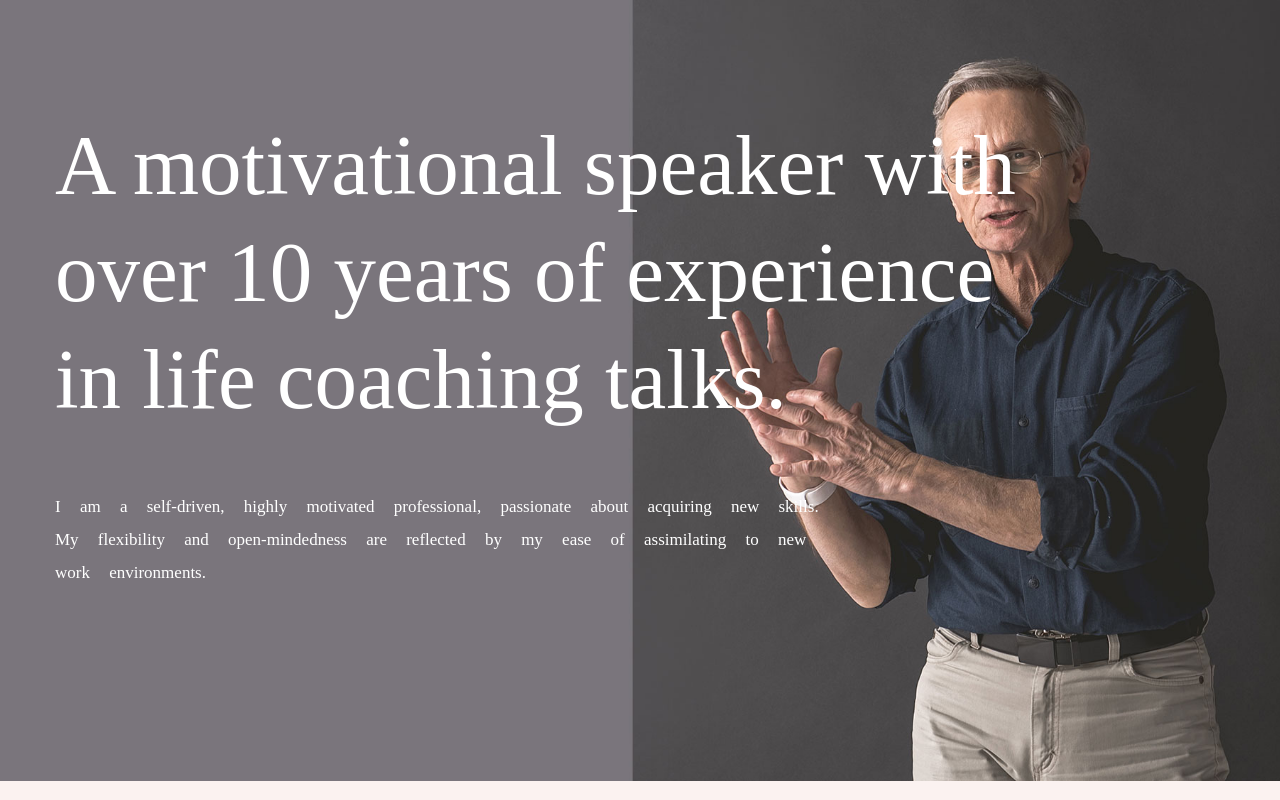
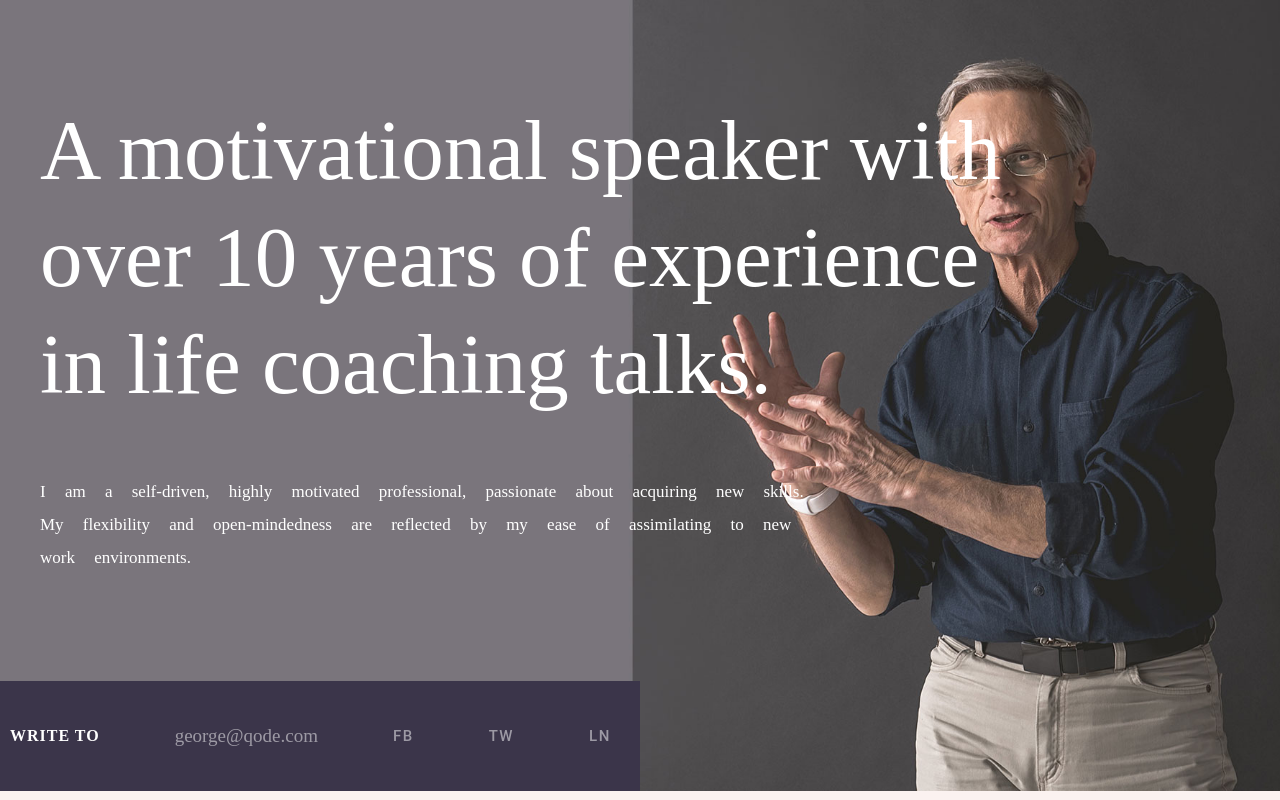
Before and after one commit to Real-DeviLs/Portfolio, a Next.js app: page / in a window 1280 px wide. Shown: the top 800 px of the page. Built offline with nearby package versions, Linux system fonts and the light colour scheme.

Commit message:
add navbar and fix line height issue

```diff
--- a/components/Biography.jsx
+++ b/components/Biography.jsx
@@ -34,9 +34,9 @@ const Styledparagraph = styled.p`
 
 `
 
-export const Biography = (props)=>{
+export const Biography = (props) => {
 
-  return(
+  return (
     <Wrapper>
 
       <Heading>Biography</Heading>
--- a/components/Hero.jsx
+++ b/components/Hero.jsx
@@ -11,13 +11,12 @@ const Box = styled.div`
     height: 100%;
     opacity: 1;
     z-index: 20;
-    padding-bottom: 70px;
 `
 
 const TextArea = styled.div`
     max-width: 1100px;
-    padding: 55px;
-    padding-bottom: 105px;
+    padding: 40px;
+    padding-bottom: 90px;
 `
 
 const Heading = styled.h1`
@@ -30,6 +29,7 @@ const Heading = styled.h1`
     color: rgb(255, 255, 255);
     @media (max-width: 768px) {
         font-size: 40px;
+        line-height: 57px;
     }
 `
 
@@ -48,6 +48,61 @@ const Para = styled.p`
     font-size: 17px;
     color: rgb(255, 255, 255);
 `
+const BottomBox = styled.div`
+    max-width: 1400px;
+    height: 110px;
+    display: grid;
+    grid-template-columns: 1fr 1fr;
+    @media (max-width: 768px) {
+      grid-template-columns: 1fr;
+    }
+`
+
+const SocialSection = styled.div`
+    background-color: rgb(59, 53, 74);
+    font-family: Roboto;
+    overflow: hidden;
+    color: rgb(255, 255, 255);
+    display: flex;
+    gap: 55px;
+    align-items:center;
+    @media (max-width: 768px) {
+        gap: 3px;
+    }
+`
+
+const WriteHeading = styled.h1`
+    font-family: "IBM Plex Mono";
+    text-transform: uppercase;
+    text-align: left;
+    line-height: 22px;
+    letter-spacing: 1px;
+    font-weight: 700;
+    font-size: 16px;
+    color: rgb(255, 255, 255);
+    padding: 10px;
+`
+
+const Mail = styled.a`
+    font-family: "IBM Plex Mono";
+    text-align: left;
+    line-height: 33px;
+    letter-spacing: 0px;
+    font-weight: 400;
+    font-size: 19px;
+    color: rgba(255, 255, 255, 0.5);
+    padding: 10px;
+`
+
+const SocialLink = styled.a`
+    padding: 10px;
+    font-size: 15px;
+    font-weight: 500;
+    letter-spacing: .1em;
+    line-height: 22px;
+    color: rgba(255, 255, 255, .5);
+    text-transform: uppercase;
+`
 
 export const Hero = () => {
   return (
@@ -58,6 +113,15 @@ export const Hero = () => {
           <Para>I am a self-driven, highly motivated professional, passionate about acquiring new skills. My flexibility and open-mindedness are reflected by my ease of assimilating to new work environments.</Para>
         </ParaText>
       </TextArea>
+      <BottomBox>
+        <SocialSection>
+          <WriteHeading>WRITE TO</WriteHeading>
+          <Mail href="mailto:george@qode.com">george@qode.com</Mail>
+          <SocialLink href="#">FB</SocialLink>
+          <SocialLink href="#">TW</SocialLink>
+          <SocialLink href="#">LN</SocialLink>
+        </SocialSection>
+      </BottomBox>
     </Box >
   )
 }
--- a/components/generic/Curved.jsx
+++ b/components/generic/Curved.jsx
@@ -16,6 +16,10 @@ export const Curved = ({ text, objectSize = 120, spacing = 12, offset = 30, over
       fill: currentColor;
       text-anchor: middle;
     }
+    @media(max-width:${props => props.theme.breakpoint.tablet})
+    {
+      display: none;
+    }
   `
 
   return (
```
Also changed, not shown: components/Accordian.jsx (+4 -4 lines), components/AccordianItem.jsx (+7 -7 lines), components/PersonalInfo.jsx (+4 -2 lines), components/ContactUs.jsx (indentation only). Lines whose indentation alone changed are shown as unchanged.
